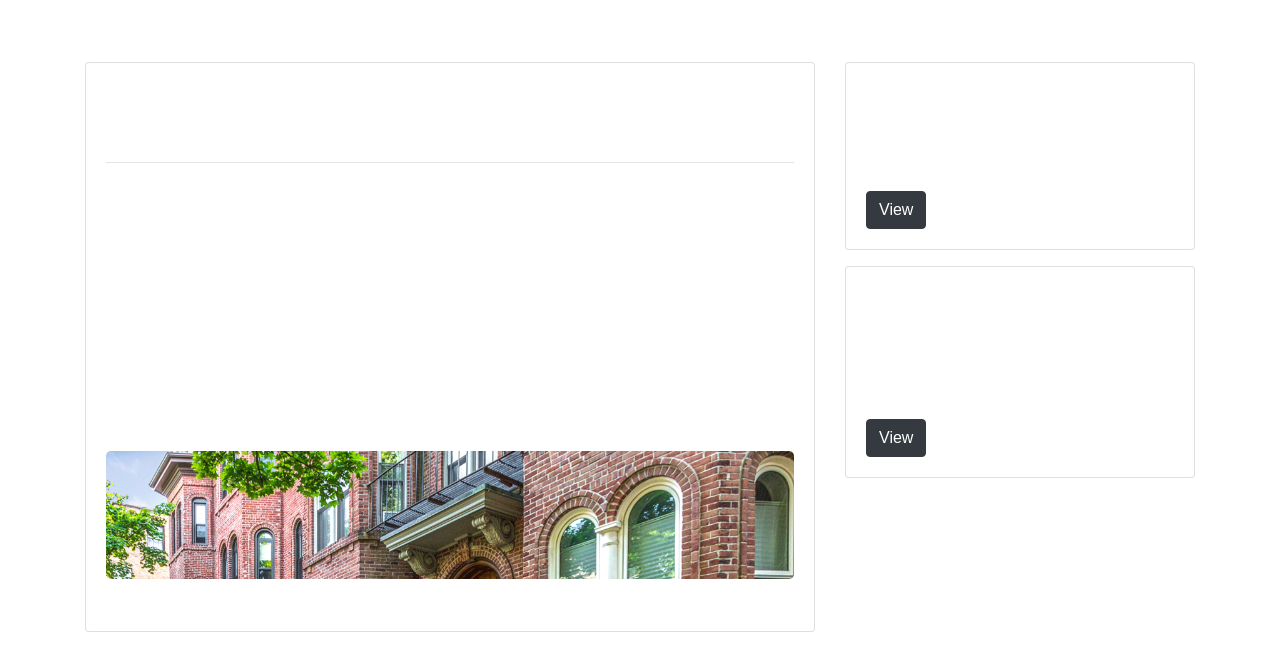
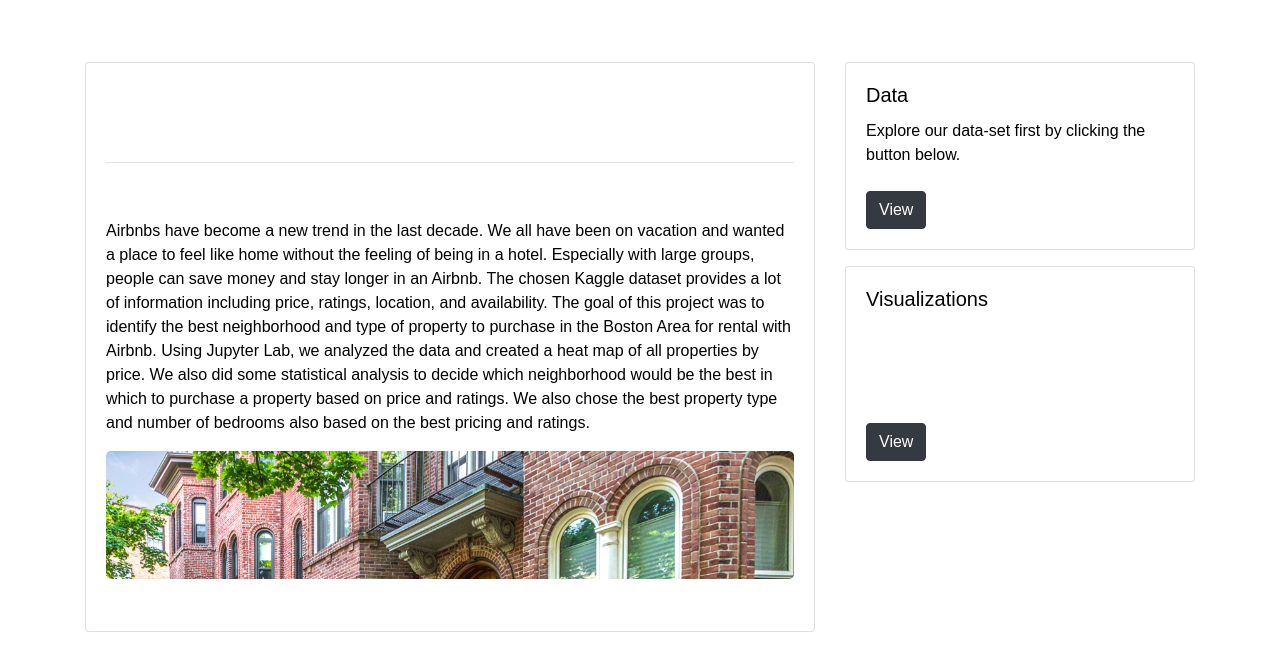
Before and after one commit to BrynnaBridges/airbnb, a Flask app: page / in a window 1280 px wide. Shown: the part 510-1159 px from the top of the page. Run offline with Flask 2, Linux system fonts and the light colour scheme; some libraries are stand-ins or nearby versions.

Commit message:
changing colors

```diff
--- a/templates/index.html
+++ b/templates/index.html
@@ -65,7 +65,7 @@
             <h3>Boston Neighborhoods</h3>
             <hr>
             <h5 class="mt-4">Analysis</h5>
-            <p>
+            <p style="color:black">
                 Airbnbs have become a new trend in the last decade. We all have been on vacation and wanted a place to feel like home without the feeling of being in a hotel. Especially with large groups, people can save money and stay longer in an Airbnb. The chosen Kaggle dataset provides a lot of information including price, ratings, location, and availability.
 
                 The goal of this project was to identify the best neighborhood and type of property to purchase in the Boston Area for rental with Airbnb. Using Jupyter Lab, we analyzed the data and created a heat map of all properties by price. We also did some statistical analysis to decide which neighborhood would be the best in which to purchase a property based on price and ratings. We also chose the best property type and number of bedrooms also based on the best pricing and ratings.</p>
@@ -80,15 +80,15 @@
       <div class="col-md-4 col-xs-12 col-sm-12 mt-3">
         <div class="card mt-3 home-card">
           <div class="card-body">
-            <h5 class="card-title">Data</h5>
-            <p class="card-text"> Explore our data-set first by clicking the button below.</p>
+            <h5 class="card-title"  style="color:black">Data</h5>
+            <p class="card-text"  style="color:black"> Explore our data-set first by clicking the button below.</p>
             <a type="button" href="data-table" class="btn btn-dark orange-btn mt-2">View</a>
           </div>
         </div>
         <div class="card mt-3 home-card">
           <div class="card-body">
-            <h5 class="card-title">Visualizations</h5>
-            <p class="card-text">Explore the graphs we utilized to choose the best neighboorhod to purchase AirBNB property.</p>
+            <h5 class="card-title"  style="color:black">Visualizations</h5>
+            <p class="card-text" style="color:black"></p>>Explore the graphs we utilized to choose the best neighboorhod to purchase AirBNB property.</p>
             <a type="button" href="heatmap" class="btn btn-dark orange-btn mt-2">View </a>
         </div>
           </div>
```
